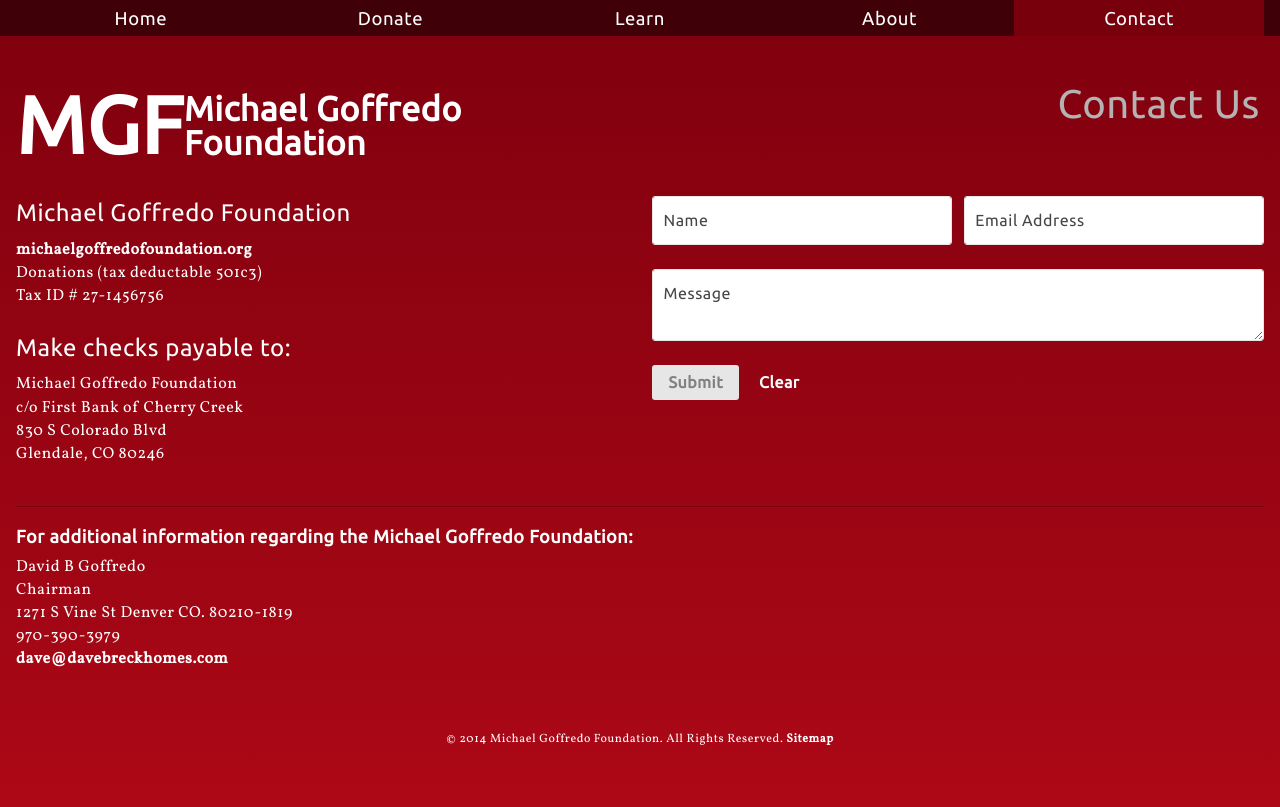
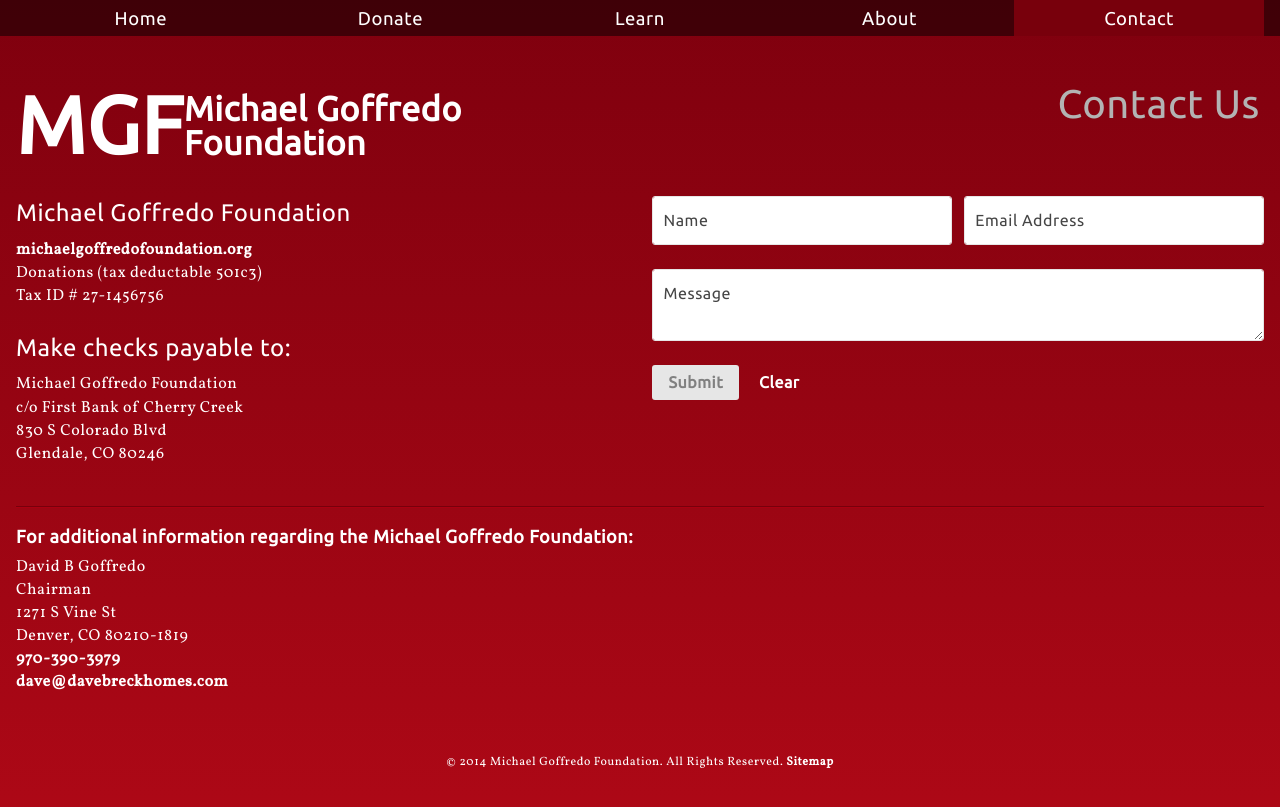
Before and after one commit to quattromani/MGF, a Jekyll site: the page built from contact/index.html, in a window 1280 px wide. Shown: the top 807 px of the page. Built offline with Jekyll 4.4.1, drawn with Linux system fonts in a browser that asks for light colours; nearby versions of some CDN libraries.

Commit message:
better contact information

```diff
--- a/contact/index.html
+++ b/contact/index.html
@@ -69,8 +69,9 @@
     <address>
       David B Goffredo<br>
       Chairman<br>
-      1271 S Vine St Denver CO. 80210-1819<br>
-      970-390-3979<br>
+      1271 S Vine St<br>
+      Denver, CO 80210-1819<br>
+      <a class="tel" href="tel:+9703903979">970-390-3979</a><br>
       <a href="mailto:dave@davebreckhomes.com">dave@davebreckhomes.com</a>
     </address>
   </div>
```
